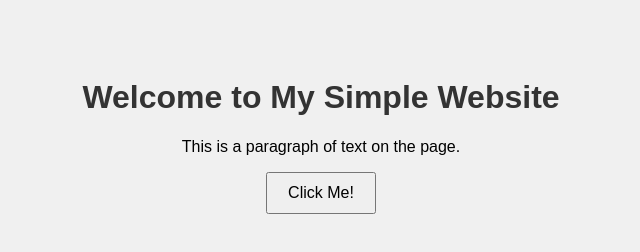
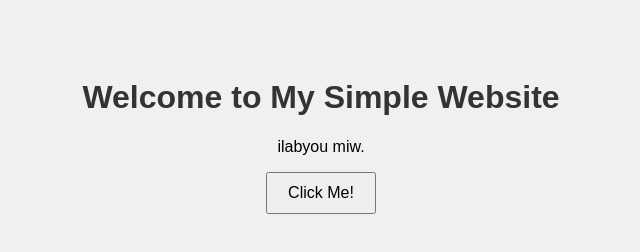
Before and after one commit to Jess-1234-Test/sample, a plain HTML site: page index.html in a window 1280 px wide. Shown: the whole page, without its empty margins (319-959 px from the left). Drawn offline with Linux system fonts and the light colour scheme.

Commit message:
Update index.html

```diff
--- a/index.html
+++ b/index.html
@@ -7,7 +7,7 @@
 </head>
 <body>
     <h1>Welcome to My Simple Website</h1>
-    <p>This is a paragraph of text on the page.</p>
+    <p>ilabyou miw.</p>
     <button id="clickMeBtn">Click Me!</button>
 
     <script src="script.js"></script>
```
